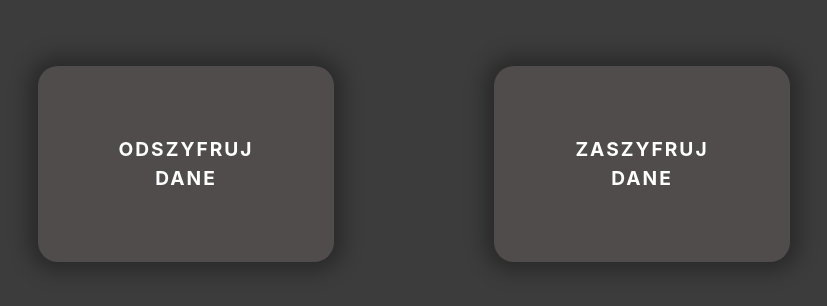
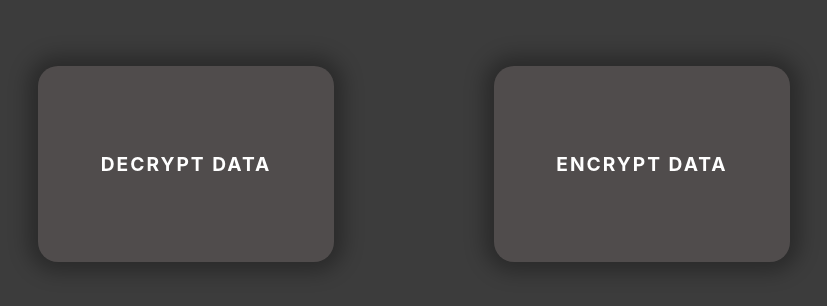
Before and after one commit to SzymonWegrzynek/SecureDataInCloud, a React (Vite) app in the folder Frontend/: page / in a window 1280 px wide. Shown: the part 236-542 px from the top of the page, without its empty margins (226-1053 px from the left). Built offline with nearby package versions, Linux system fonts and the light colour scheme.

Commit message:
małe zmiany w html i css

```diff
--- a/Frontend/src/components/Decrypt/component.jsx
+++ b/Frontend/src/components/Decrypt/component.jsx
@@ -1,3 +1,4 @@
+import "./style.scss";
 import { useState } from "react";
 import axios from "axios";
 
--- a/Frontend/src/components/Encrypt/style.scss
+++ b/Frontend/src/components/Encrypt/style.scss
@@ -6,7 +6,7 @@
 
   .header {
     font-size: 2rem;
-    margin-bottom: 5rem;
+    margin-bottom: 3rem;
   }
 
   .form {
--- a/Frontend/src/components/Home/component.jsx
+++ b/Frontend/src/components/Home/component.jsx
@@ -7,12 +7,12 @@ const Home = () => {
       <section>
         <div className="link">
           <NavLink className="decrypt" to="/decrypt">
-            ODSZYFRUJ DANE
+            DECRYPT DATA
           </NavLink>
         </div>
         <div className="link">
           <NavLink className="encrypt" to="/encrypt">
-            ZASZYFRUJ DANE
+            ENCRYPT DATA
           </NavLink>
         </div>
       </section>
```
